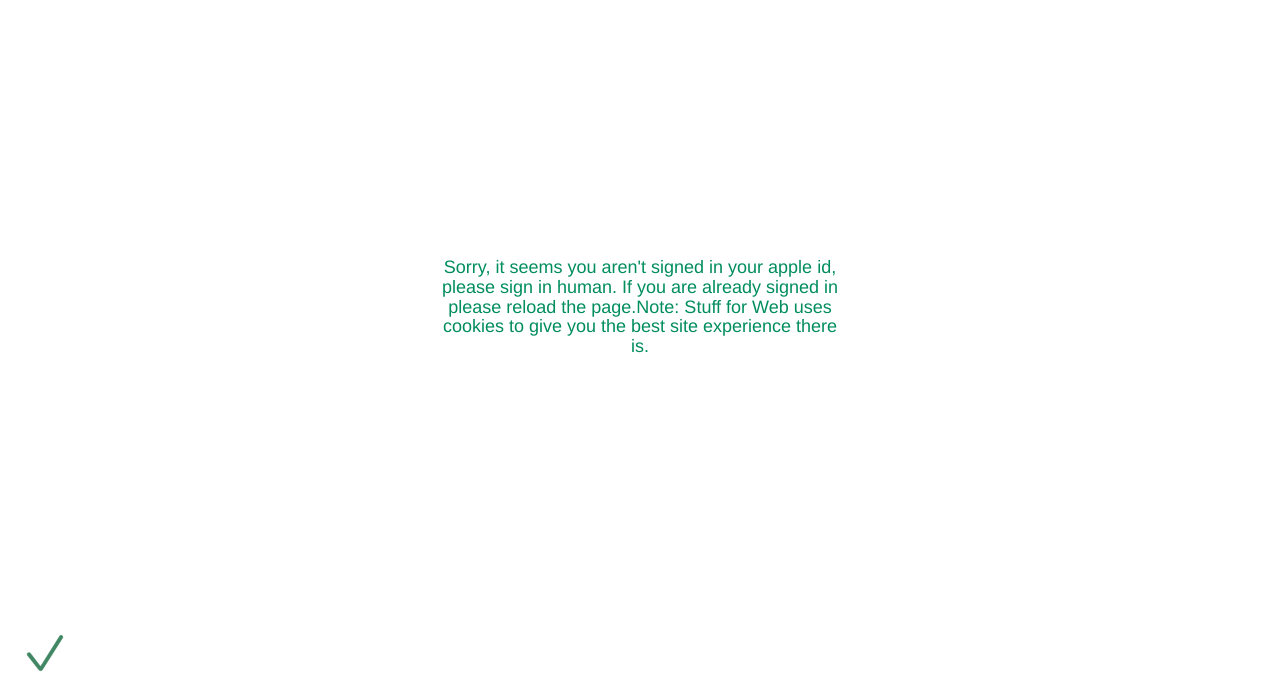
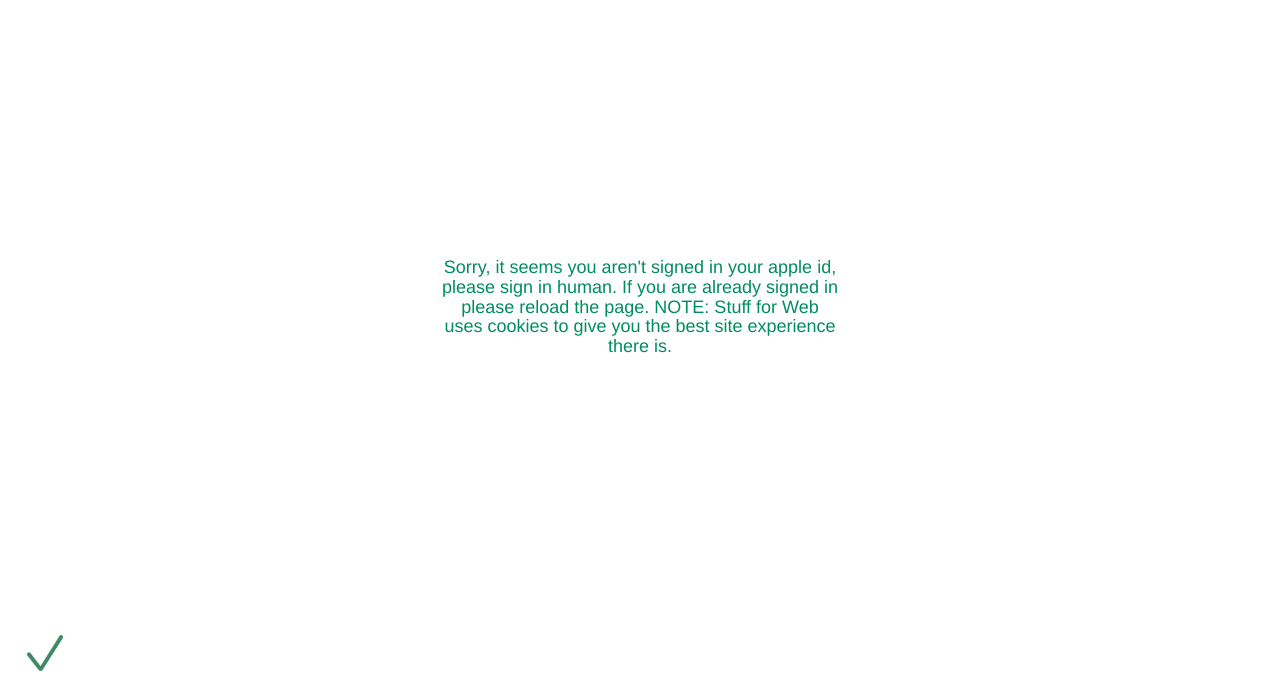
Before and after one commit to Dave861/StuffForWeb, a plain HTML site: page index.html in a window 1280 px wide. Shown: the part 102-800 px from the top of the page. Drawn offline with nearby package versions, Linux system fonts and the light colour scheme.

Commit message:
Update index.html

```diff
--- a/index.html
+++ b/index.html
@@ -162,7 +162,7 @@
         </div>
 	</div>
     <div id="mainArea">
-        <h4>Sorry, it seems you aren't signed in your apple id, please sign in human. If you are already signed in please reload the page.Note: Stuff for Web uses cookies to give you the best site experience there is.
+        <h4>Sorry, it seems you aren't signed in your apple id, please sign in human. If you are already signed in please reload the page. NOTE: Stuff for Web uses cookies to give you the best site experience there is.
         </h4>
     </div>
     <div id="content">
```
